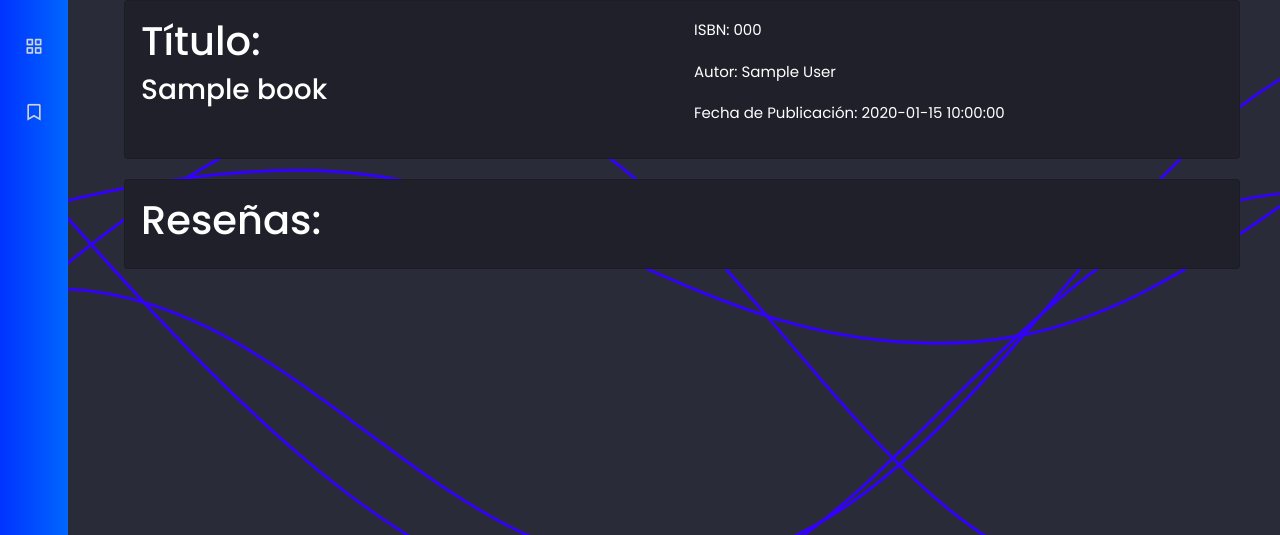
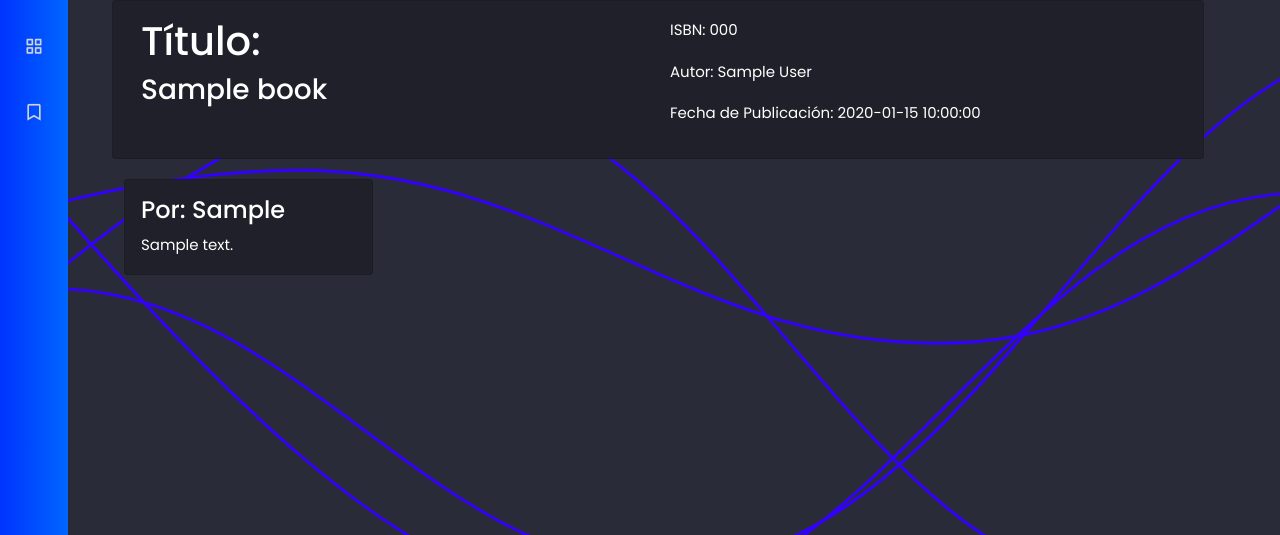
Before and after one commit to Kasuteryon/cs50w-project1, a Flask app: template templates/detail.html in a window 1280 px wide. Shown: the part 64-599 px from the top of the page. Run offline with Flask 2, Linux system fonts and the light colour scheme; the template is opened without the code that fills it: most values are stand-ins (such as "Sample title", 1, 10 or a date in 2020).

Commit message:
Added Comments

```diff
--- a/application.py
+++ b/application.py
@@ -124,7 +124,10 @@ def details(id_book):
     ## Para el detalle
     book = db.execute(f"SELECT * FROM Books WHERE id_book = {id_book}").fetchall()
 
-    return render_template("detail.html", username=username, book=book)
+    reviews = db.execute("SELECT * FROM reviews").fetchall()
+    isset = db.execute(f"SELECT isset FROM reviews WHERE id_user = {id}").fetchall()
+
+    return render_template("detail.html", username=username, book=book, reviews=reviews, isset=isset)
 
 @app.route("/saved")
 @login_required
--- a/static/js/window.js
+++ b/static/js/window.js
@@ -1,29 +1,21 @@
+$(document).ready(function($) {
+    $(document).find('.screen_data').load("../templates/index.html");
 
-$(document).ready(function($)
-	{
-		$(document).find('.screen_data').load("../index.html");
-
- 		$(document).on('click', '.btn_menu', function(event)
- 		{
+    $(document).on('click', function(event) {
         event.preventDefault();
 
         var screen_name = $(this).attr('screen_name');
 
- 			window.location.hash = '/'+screen_name;
+        window.location.hash = '/' + screen_name;
 
         $(document).find('.screen_name').html(screen_name);;
 
- 			if(screen_name == "home")
- 			{
- 				$(document).find('.screen_data').load("../index.html");
- 			}
- 			else if(screen_name =="saved")
- 			{
- 				$(document).find('.screen_data').load("../saved.html");
-			}
-			else if(screen_name =="details")
- 			{
- 				$(document).find('.screen_data').load("../detail.html");
+        if (screen_name == "home") {
+            $(document).find('.screen_data').load("../templates/index.html");
+        } else if (screen_name == "saved") {
+            $(document).find('.screen_data').load("../templates/saved.html");
+        } else if (screen_name == "details") {
+            $(document).find('.screen_data').load("../templates/detail.html");
         }
 
     });
--- a/templates/detail.html
+++ b/templates/detail.html
@@ -1,12 +1,6 @@
-{% extends "layout.html" %}
+{% extends "layout.html" %} {% block title %} Detalles {% endblock %} {% block main %}
 
-{% block title %}
-    Detalles
-{% endblock %}
-
-{% block main %}
-
-<div class="container">
+<div class="container row">
     <div class="card">
         <div class="row card-body">
             {% for b in book %}
@@ -26,11 +20,36 @@
     </div>
 </div>
 
-<div class="container">
-    <div class="card">
-        <div class="card-body">
-            <h1>Reseñas:</h1>
+{% if isset %}
+<div class="container row text-center" style="margin-bottom: 30px;">
+    <div class="form-group">
+        <div class="row">
+            <div class="col-lg-9 col-sm-12">
+                <input name="review" class="form-style" placeholder="Deja tu reseña..." id="review" autocomplete="none">
+            </div>
+            <div class="col-lg-3 col-sm-12">
+                <button class="btn">Ingresar</button>
+            </div>
         </div>
     </div>
 </div>
+{% endif %}
+
+<div class="container row">
+    {% for review in reviews %}
+    <div class="col-sm-6 col-lg-3">
+        <div class="card">
+            <div class="card-body">
+                <h4 class="card-title">Por: {{review.id_user}}</h4>
+                <p class="card-text">
+                    {{review.message}}
+                </p>
+
+            </div>
+        </div>
+    </div>
+    {% endfor %}
+
+</div>
+
 {% endblock %}
```
Also changed, not shown: templates/index.html (+1 -7 lines). Lines whose indentation alone changed are shown as unchanged.
